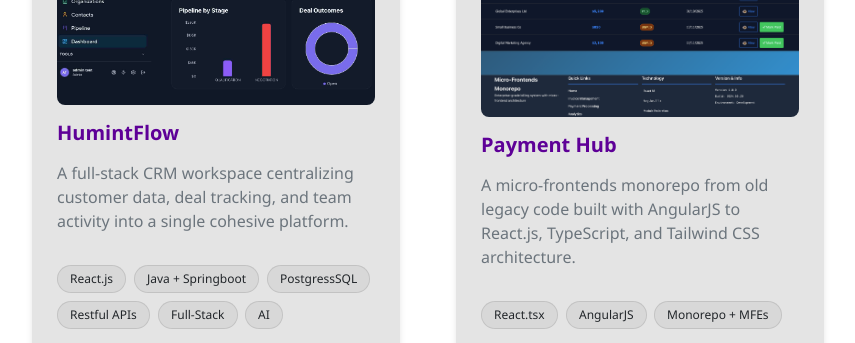
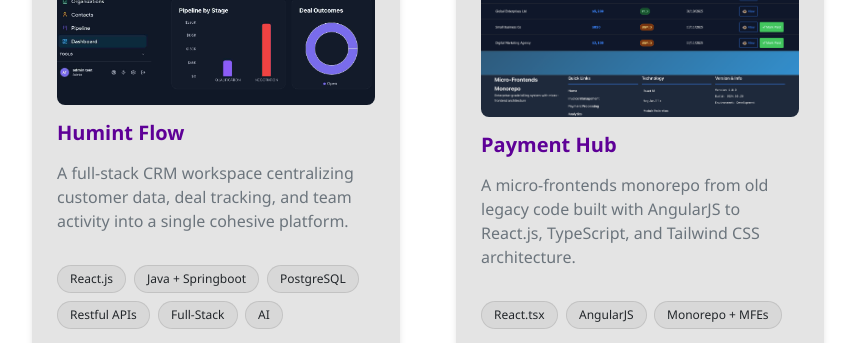
Before and after one commit to omarome/portfolio, a React (Create React App) app: page / in a window 1280 px wide. Shown: the part 3380-3723 px from the top of the page, without its empty margins (212-1067 px from the left). Built offline with nearby package versions, Linux system fonts and the light colour scheme.

Commit message:
changed text

```diff
--- a/src/components/Projects.js
+++ b/src/components/Projects.js
@@ -12,11 +12,11 @@
 const projects = [
   {
     image: HumintFlowImage,
-    name: 'HumintFlow',
+    name: 'Humint Flow',
     description: 'A full-stack CRM workspace centralizing customer data, deal tracking, and team activity into a single cohesive platform.',
     githubUrl: 'https://github.com/omarome/humint-flow-frontend/blob/master/README.md',
     demoUrl: 'https://humint-flow.web.app/',
-    technologies: ['React.js', 'Java + Springboot', 'PostgressSQL', 'Restful APIs', 'Full-Stack', 'AI']
+    technologies: ['React.js', 'Java + Springboot', 'PostgreSQL', 'Restful APIs', 'Full-Stack', 'AI']
   },
   {
     image: PaymentHubImage,
```
